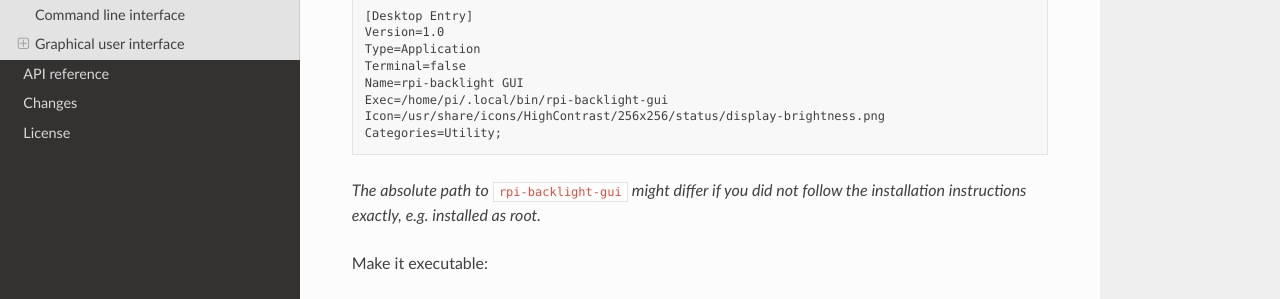
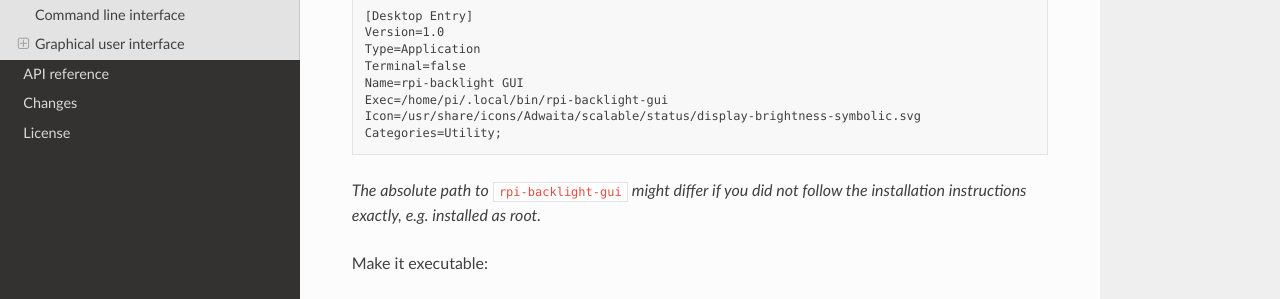
Before and after one commit to linusg/rpi-backlight, a Sphinx documentation site: the page built from docs/usage.rst, in a window 1280 px wide and 900 px high, scrolled down 2465 px. Shown: the part 251-550 px from the top of the window. Built offline with Sphinx 7.4.7 and the Read the Docs theme 2.0.0, drawn with Linux system fonts in a browser that asks for light colours.

Commit message:
Fix #55 (icon in bullseye)
Added icon from Adwaita, which is present in default installation in bullseye

```diff
--- a/docs/usage.rst
+++ b/docs/usage.rst
@@ -138,7 +138,7 @@ First, create a ``.desktop`` file for rpi-backlight (e.g.
     Terminal=false
     Name=rpi-backlight GUI
     Exec=/home/pi/.local/bin/rpi-backlight-gui
-    Icon=/usr/share/icons/HighContrast/256x256/status/display-brightness.png
+    Icon=/usr/share/icons/Adwaita/scalable/status/display-brightness-symbolic.svg
     Categories=Utility;
 
 *The absolute path to* ``rpi-backlight-gui`` *might differ if you did not follow the
```
